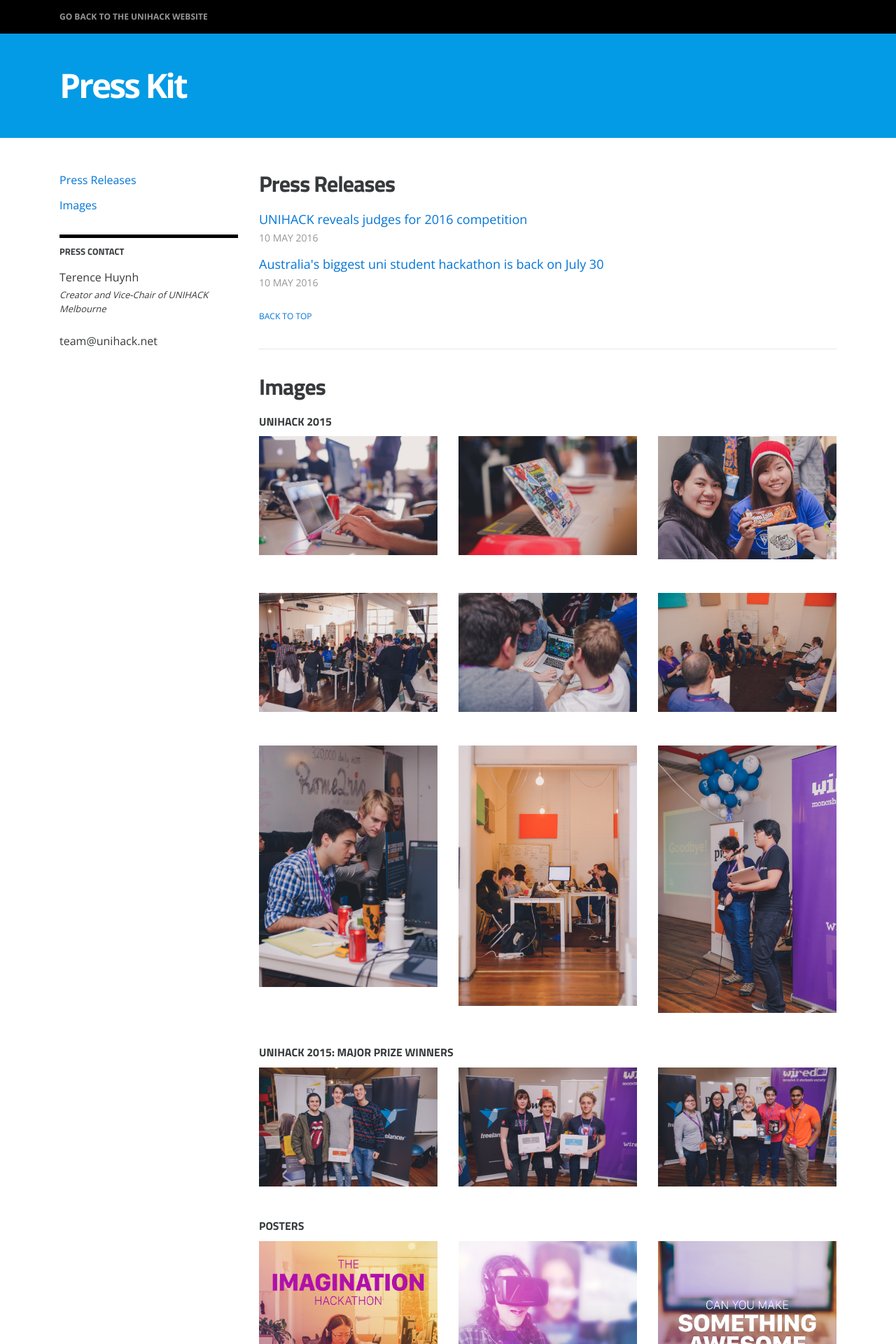
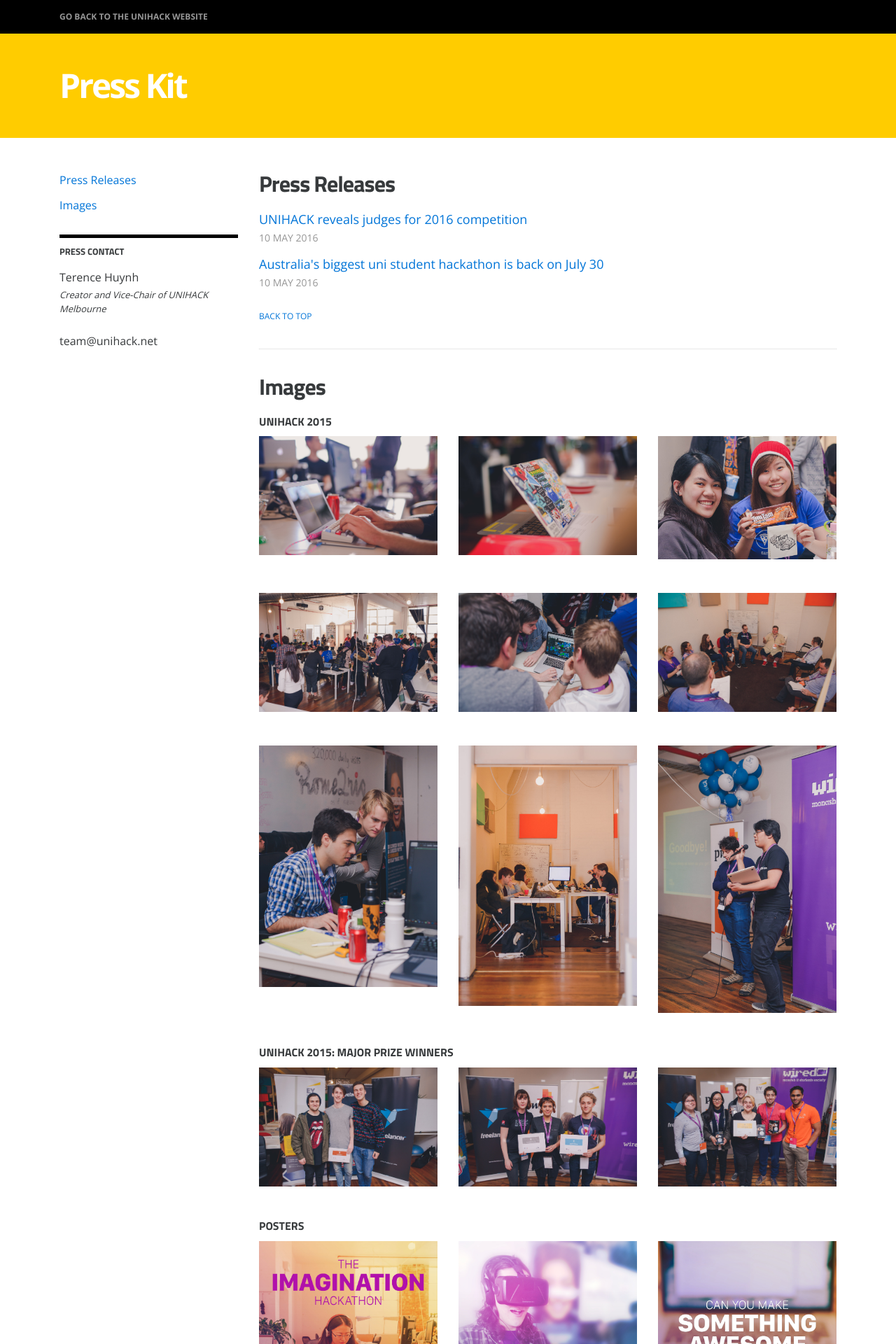
Before and after one commit to unihackhq/press, a Jekyll site: the page built from index.html, in a window 1280 px wide. Shown: the top 1920 px of the page at 70% size. Built offline with Jekyll 4.4.1, drawn with Linux system fonts in a browser that asks for light colours.

Commit message:
Change header to UNIHACK Yellow

```diff
--- a/_sass/_core.scss
+++ b/_sass/_core.scss
@@ -26,7 +26,7 @@ body {
 }
 
 #press-header {
-  background: #039BE5;
+  background: #FFCC00;
   padding: 48px 0 24px;
 
   h1 {
```
